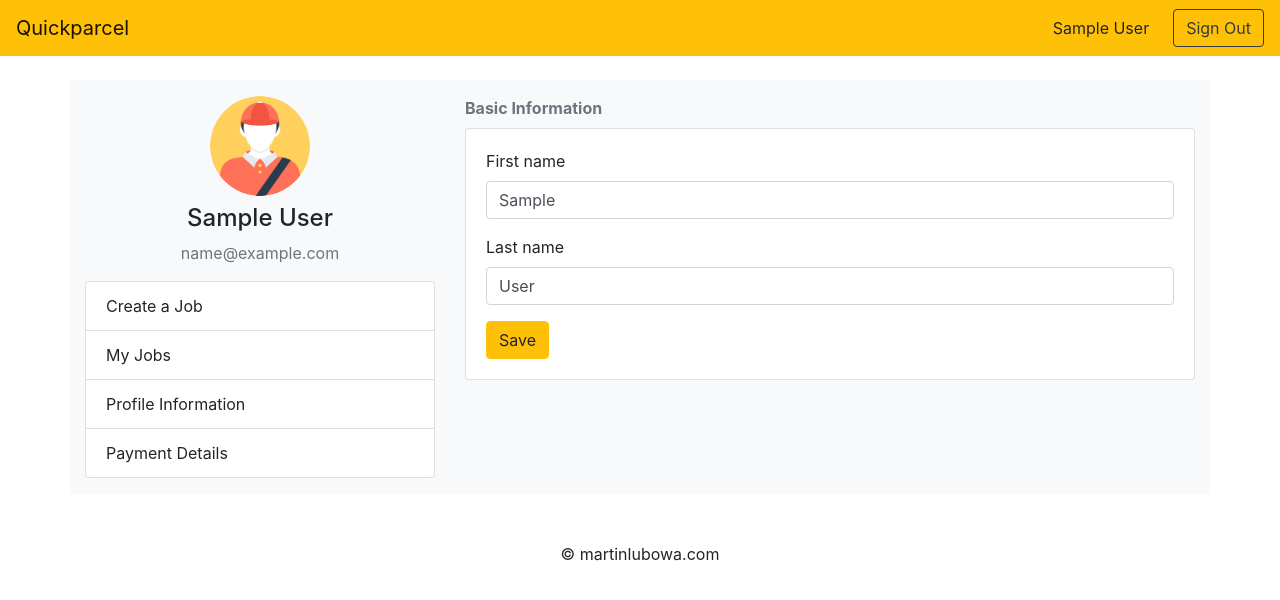
After one commit to martin-creator/Communitydeliveryapp, a Django app: page /customer/profile/ in a window 1280 px wide. The commit adds this page. Shown: the top 600 px of the page. Run offline with Django 3.2, Linux system fonts and the light colour scheme; the visitor is signed in with stand-in values (Sample User, id 1); some libraries are stand-ins or nearby versions.

Commit message:
Created customer profile page

```diff
--- /dev/null
+++ b/core/customer/forms.py
@@ -0,0 +1,8 @@
+from dataclasses import fields
+from django import forms
+from django.contrib.auth.models import User
+
+class BasicUserForm(forms.ModelForm):
+    class Meta:
+        model = User
+        fields = ('first_name', 'last_name')
--- a/core/customer/views.py
+++ b/core/customer/views.py
@@ -1,6 +1,8 @@
 from django.shortcuts import render, redirect
 from django.contrib.auth.decorators import login_required
+from django.urls import reverse
 
+from core.customer import forms
 
 
 # Create your views here.
@@ -8,4 +10,17 @@ from django.contrib.auth.decorators import login_required
 
 @login_required()
 def home(request):
-    return render(request, 'customer/base.html')
+    return redirect(reverse('customer:profile'))
+
+@login_required(login_url="/sign-in/?next=/customer/")
+def profile_page(request):
+    user_form = forms.BasicUserForm(instance=request.user)
+
+    if request.method == "POST":
+        user_form = forms.BasicUserForm(request.POST, instance=request.user)
+        if user_form.is_valid():
+            user_form.save()
+            return redirect(reverse('customer:profile'))
+    return render(request, 'customer/profile.html', {
+        "user_form": user_form
+    })
--- a/core/templates/customer/base.html
+++ b/core/templates/customer/base.html
@@ -8,7 +8,7 @@
     <div class="col-lg-4">
         <div class="text-center">
             <img src="{% static 'img/avatar.png' %}" alt="avatar" class="rounded-circle mb-2" width="100" height="100">
-            <h4>{{ request.user.get.full_nema}}</h4>
+            <h4>{{ request.user.get_full_name}}</h4>
             <p class="text-secondary">{{ request.user.email }} </p>
         </div>
         <ul class="list-group">
--- /dev/null
+++ b/core/templates/customer/profile.html
@@ -0,0 +1,20 @@
+{% extends 'customer/base.html' %}
+{% load bootstrap4 %}
+
+
+{% block main %}
+
+<b class="text-secondary">Basic Information</b><br>
+<div class="card bg-white mt-2 mb-5">
+<div class="card-body">
+    <form method="POST">
+        {% csrf_token %}
+        {% bootstrap_form user_form %}
+        <input type="hidden" name="action" value="update-profile">
+        <button type="submit" class="btn btn-warning">Save</button>
+    </form>
+</div>
+
+</div>
+
+{% endblock %}
--- a/quickparcel/urls.py
+++ b/quickparcel/urls.py
@@ -22,7 +22,8 @@ from core.customer import views as customer_views
 from core.courier import views as courier_views
 
 customer_urlpatterns = [
-   path('', customer_views.home, name="home")
+   path('', customer_views.home, name="home"),
+   path('profile/', customer_views.profile_page, name="profile"),
 ]
 
 courier_urlpatterns = [
```
